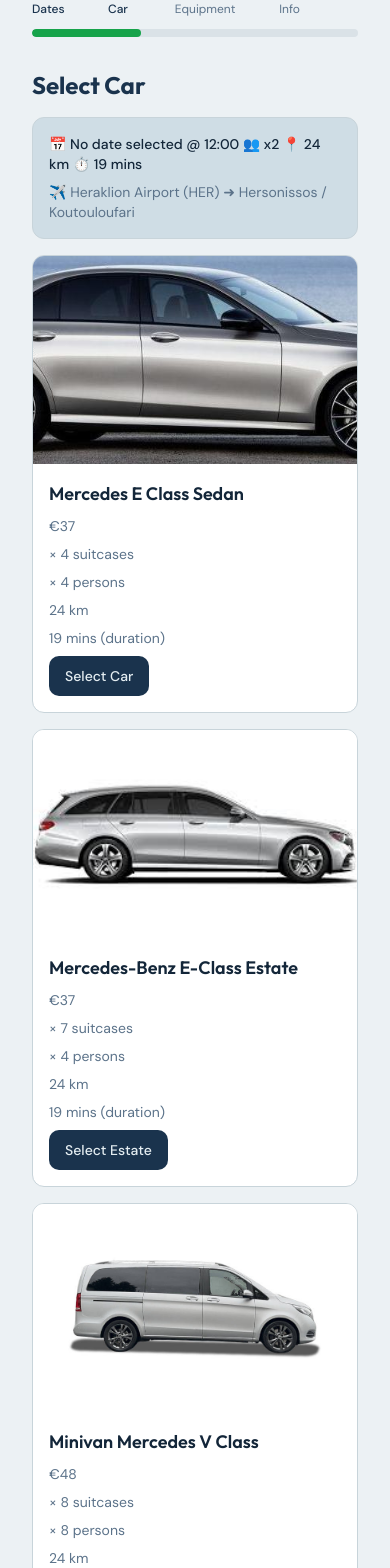
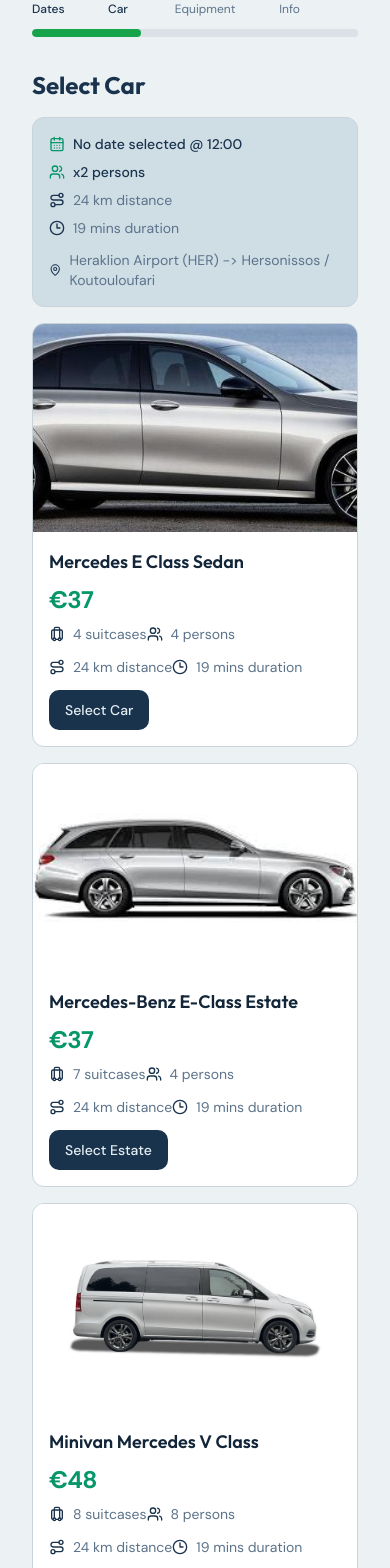
Before and after one commit to antonisdam7/easy-transfer-booking, a React (Vite) app: page /booking-results in a window 390 px wide. Shown: the part 120-1688 px from the top of the page. Built offline with nearby package versions, Linux system fonts and the light colour scheme.

Commit message:
Polish booking visuals and mobile form spacing.
Highlight vehicle prices, replace emoji summary markers with themed icons, add icon labels for luggage/persons/distance/duration, and improve date/time layout plus cancellation copy on the homepage.

Made-with: Cursor

```diff
--- a/src/pages/BookingResults.tsx
+++ b/src/pages/BookingResults.tsx
@@ -8,6 +8,7 @@ import { Select, SelectContent, SelectItem, SelectTrigger, SelectValue } from "@
 import { Textarea } from "@/components/ui/textarea";
 import { Checkbox } from "@/components/ui/checkbox";
 import { Switch } from "@/components/ui/switch";
+import { CalendarDays, Clock3, Luggage, MapPin, Route, Users } from "lucide-react";
 import { apiRequest } from "@/lib/api";
 import { airportValues, getPrice, getRouteStats, popularLocations } from "@/lib/booking";
 
@@ -208,13 +209,24 @@ export default function BookingResults() {
                 </SelectContent>
               </Select>
             </div>
+          </div>
+          <div className="grid grid-cols-1 sm:grid-cols-2 gap-4">
             <div className="space-y-2">
               <Label>Pickup Date</Label>
-              <Input type="date" value={formData.date} onChange={(e) => setFormData((prev) => ({ ...prev, date: e.target.value }))} />
+              <Input
+                type="date"
+                value={formData.date}
+                onChange={(e) => setFormData((prev) => ({ ...prev, date: e.target.value }))}
+              />
             </div>
             <div className="space-y-2">
               <Label>Pickup Time</Label>
-              <Input type="time" value={formData.time} onChange={(e) => setFormData((prev) => ({ ...prev, time: e.target.value }))} />
+              <Input
+                type="time"
+                value={formData.time}
+                onChange={(e) => setFormData((prev) => ({ ...prev, time: e.target.value }))}
+              />
+            </div>
           </div>
           <div className="space-y-2">
             <Label>People</Label>
@@ -230,7 +242,6 @@ export default function BookingResults() {
                 ))}
               </SelectContent>
             </Select>
-            </div>
           </div>
           {formData.roundtrip && (
             <div className="grid grid-cols-1 md:grid-cols-2 gap-4">
@@ -259,16 +270,30 @@ export default function BookingResults() {
       {step === 2 && (
         <div className="space-y-4">
           <h2 className="text-2xl font-display font-bold text-primary">Select Car</h2>
-          <div className="rounded-lg border bg-secondary/40 p-4 text-sm space-y-2">
-            <p className="font-medium">
-              {`📅 ${formatDateWithWeekday(formData.date, formData.time)}   👥 x${formData.people}   📍 ${routeStats.km} km   ⏱️ ${routeStats.minutes} mins`}
+          <div className="rounded-lg border bg-secondary/40 p-4 text-sm space-y-3">
+            <div className="grid grid-cols-1 md:grid-cols-2 gap-2">
+              <p className="inline-flex items-center gap-2 font-medium text-primary">
+                <CalendarDays className="h-4 w-4 text-emerald-600" />
+                {formatDateWithWeekday(formData.date, formData.time)}
               </p>
-            <p className="text-muted-foreground">
-              {`✈️ ${formData.pickup}  ➜  ${formData.dropoff}`}
+              <p className="inline-flex items-center gap-2 font-medium text-primary">
+                <Users className="h-4 w-4 text-emerald-600" /> {`x${formData.people} persons`}
+              </p>
+              <p className="inline-flex items-center gap-2 text-muted-foreground">
+                <Route className="h-4 w-4 text-primary" /> {`${routeStats.km} km distance`}
+              </p>
+              <p className="inline-flex items-center gap-2 text-muted-foreground">
+                <Clock3 className="h-4 w-4 text-primary" /> {`${routeStats.minutes} mins duration`}
+              </p>
+            </div>
+            <p className="inline-flex items-center gap-2 text-muted-foreground">
+              <MapPin className="h-4 w-4 text-primary" />
+              {`${formData.pickup}  ->  ${formData.dropoff}`}
             </p>
             {formData.roundtrip && (
-              <p className="text-muted-foreground">
-                {`🔁 ${formatDateWithWeekday(formData.returnDate, formData.returnTime)}  | Return route included`}
+              <p className="inline-flex items-center gap-2 text-muted-foreground">
+                <CalendarDays className="h-4 w-4 text-emerald-600" />
+                {`${formatDateWithWeekday(formData.returnDate, formData.returnTime)}  | Return route included`}
               </p>
             )}
           </div>
@@ -277,13 +302,21 @@ export default function BookingResults() {
               <img src={CAR_IMAGE} alt="Sedan car" className="h-52 w-full object-cover" />
               <div className="p-4 space-y-2">
                 <h3 className="font-display font-semibold text-lg">Mercedes E Class Sedan</h3>
-                <p className="text-muted-foreground text-sm">
+                <p className="text-emerald-600 text-2xl font-extrabold tracking-tight">
                   {carPrice ? `€${carPrice}` : "Price on request"}
                 </p>
-                <p className="text-sm text-muted-foreground">× 4 suitcases</p>
-                <p className="text-sm text-muted-foreground">× 4 persons</p>
-                <p className="text-sm text-muted-foreground">{routeStats.km} km</p>
-                <p className="text-sm text-muted-foreground">{routeStats.minutes} mins (duration)</p>
+                <p className="inline-flex items-center gap-2 text-sm text-muted-foreground">
+                  <Luggage className="h-4 w-4 text-primary" /> 4 suitcases
+                </p>
+                <p className="inline-flex items-center gap-2 text-sm text-muted-foreground">
+                  <Users className="h-4 w-4 text-primary" /> 4 persons
+                </p>
+                <p className="inline-flex items-center gap-2 text-sm text-muted-foreground">
+                  <Route className="h-4 w-4 text-primary" /> {routeStats.km} km distance
+                </p>
+                <p className="inline-flex items-center gap-2 text-sm text-muted-foreground">
+                  <Clock3 className="h-4 w-4 text-primary" /> {routeStats.minutes} mins duration
+                </p>
                 <Button onClick={() => setVehicleAndContinue("sedan")}>Select Car</Button>
               </div>
             </article>
@@ -291,13 +324,21 @@ export default function BookingResults() {
               <img src={ESTATE_IMAGE} alt="Mercedes E Class Estate" className="h-52 w-full object-cover" />
               <div className="p-4 space-y-2">
                 <h3 className="font-display font-semibold text-lg">Mercedes-Benz E-Class Estate</h3>
-                <p className="text-muted-foreground text-sm">
+                <p className="text-emerald-600 text-2xl font-extrabold tracking-tight">
                   {carPrice ? `€${carPrice}` : "Price on request"}
                 </p>
-                <p className="text-sm text-muted-foreground">× 7 suitcases</p>
-                <p className="text-sm text-muted-foreground">× 4 persons</p>
-                <p className="text-sm text-muted-foreground">{routeStats.km} km</p>
-                <p className="text-sm text-muted-foreground">{routeStats.minutes} mins (duration)</p>
+                <p className="inline-flex items-center gap-2 text-sm text-muted-foreground">
+                  <Luggage className="h-4 w-4 text-primary" /> 7 suitcases
+                </p>
+                <p className="inline-flex items-center gap-2 text-sm text-muted-foreground">
+                  <Users className="h-4 w-4 text-primary" /> 4 persons
+                </p>
+                <p className="inline-flex items-center gap-2 text-sm text-muted-foreground">
+                  <Route className="h-4 w-4 text-primary" /> {routeStats.km} km distance
+                </p>
+                <p className="inline-flex items-center gap-2 text-sm text-muted-foreground">
+                  <Clock3 className="h-4 w-4 text-primary" /> {routeStats.minutes} mins duration
+                </p>
                 <Button onClick={() => setVehicleAndContinue("sedan")}>Select Estate</Button>
               </div>
             </article>
@@ -305,13 +346,21 @@ export default function BookingResults() {
               <img src={VAN_IMAGE} alt="Passenger van" className="h-52 w-full object-cover" />
               <div className="p-4 space-y-2">
                 <h3 className="font-display font-semibold text-lg">Minivan Mercedes V Class</h3>
-                <p className="text-muted-foreground text-sm">
+                <p className="text-emerald-600 text-2xl font-extrabold tracking-tight">
                   {vanPrice ? `€${vanPrice}` : "Price on request"}
                 </p>
-                <p className="text-sm text-muted-foreground">× 8 suitcases</p>
-                <p className="text-sm text-muted-foreground">× 8 persons</p>
-                <p className="text-sm text-muted-foreground">{routeStats.km} km</p>
-                <p className="text-sm text-muted-foreground">{routeStats.minutes} mins (duration)</p>
+                <p className="inline-flex items-center gap-2 text-sm text-muted-foreground">
+                  <Luggage className="h-4 w-4 text-primary" /> 8 suitcases
+                </p>
+                <p className="inline-flex items-center gap-2 text-sm text-muted-foreground">
+                  <Users className="h-4 w-4 text-primary" /> 8 persons
+                </p>
+                <p className="inline-flex items-center gap-2 text-sm text-muted-foreground">
+                  <Route className="h-4 w-4 text-primary" /> {routeStats.km} km distance
+                </p>
+                <p className="inline-flex items-center gap-2 text-sm text-muted-foreground">
+                  <Clock3 className="h-4 w-4 text-primary" /> {routeStats.minutes} mins duration
+                </p>
                 <Button onClick={() => setVehicleAndContinue("van")}>Select Van</Button>
               </div>
             </article>
--- a/src/pages/Index.tsx
+++ b/src/pages/Index.tsx
@@ -136,7 +136,7 @@ const Index = () => {
               </div>
             </div>
 
-            <div className="grid grid-cols-1 md:grid-cols-3 gap-4">
+            <div className="grid grid-cols-1 sm:grid-cols-2 gap-4">
               <div className="space-y-2">
                 <Label>Pickup Date</Label>
                 <Input
@@ -155,6 +155,7 @@ const Index = () => {
                   required
                 />
               </div>
+            </div>
             <div className="space-y-2">
               <Label>People</Label>
               <Select value={searchData.people} onValueChange={(v) => setSearchData((prev) => ({ ...prev, people: v }))}>
@@ -169,7 +170,6 @@ const Index = () => {
                   ))}
                 </SelectContent>
               </Select>
-              </div>
             </div>
             {searchData.roundtrip && (
               <div className="grid grid-cols-1 md:grid-cols-2 gap-4">
@@ -194,7 +194,7 @@ const Index = () => {
               </div>
             )}
 
-            <p className="text-xs text-muted-foreground">Free cancellation up to 24 hours before pickup.</p>
+            <p className="text-xs text-muted-foreground">Free cancellation</p>
             <Button type="submit" className="w-full md:w-auto font-display">
               Search
             </Button>
```
Lines whose indentation alone changed are shown as unchanged.
